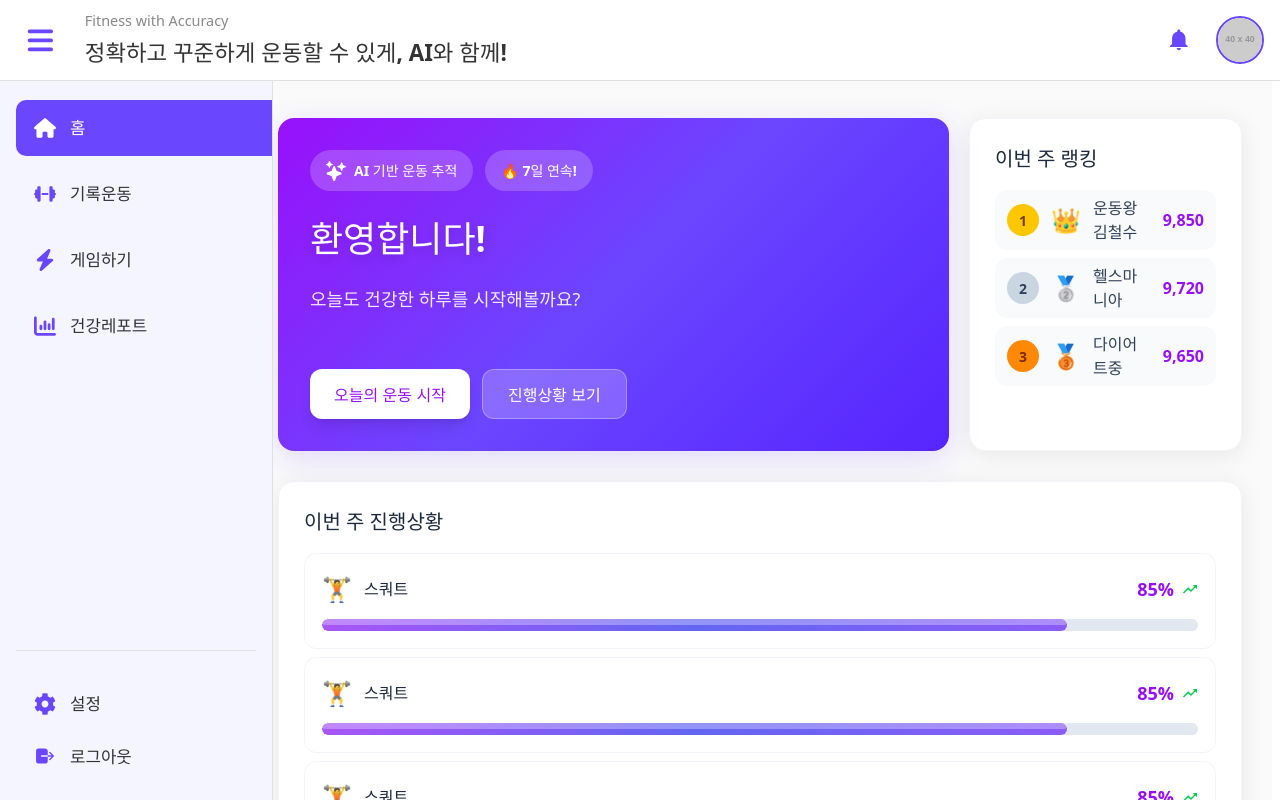
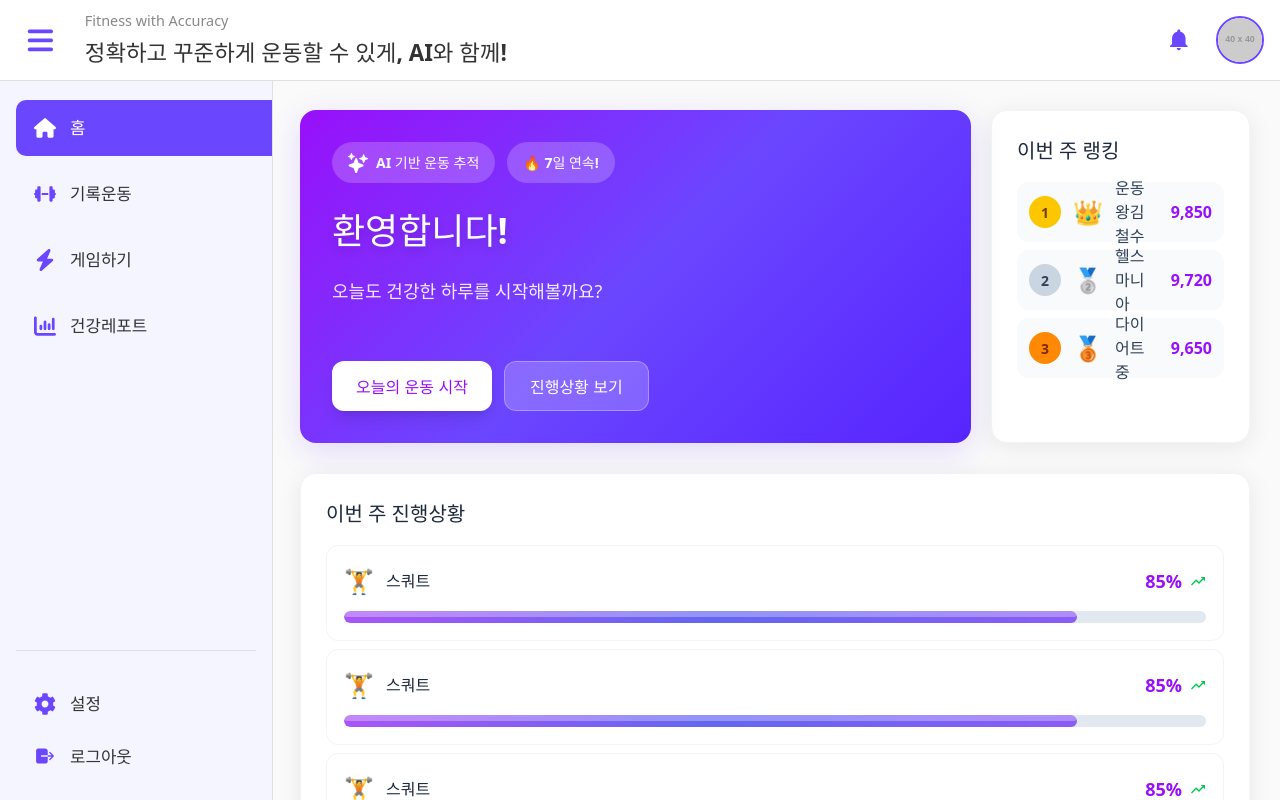
Before and after one commit to AI-Contact/front-end, a React (Vite) app: page / in a window 1280 px wide. Shown: the top 800 px of the page. Built offline with nearby package versions, Linux system fonts and the light colour scheme.

Commit message:
Fix main content padding

```diff
--- a/src/App.css
+++ b/src/App.css
@@ -1,3 +1,7 @@
+body {
+  margin: 0;
+}
+
 .app {
   display: flex;
   flex-direction: column;
@@ -106,14 +110,15 @@
 
 /* 메인 콘텐츠 */
 .main-content {
-  margin-left: 240px;
+  margin-left: 270px;
   margin-top: 80px;
   padding: 30px;
   flex-grow: 1;
   transition: margin-left 0.3s ease;
   min-height: calc(100vh - 80px);
+  justify-content: center;
 }
 
 .main-content.expanded {
-  margin-left: 60px;
+  margin-left: 70px;
 }
--- a/src/NavBar.module.css
+++ b/src/NavBar.module.css
@@ -77,7 +77,6 @@
     flex-shrink: 0;
     width: 22px;
     height: 22px;
-
 }
 
 .navbar.collapsed .navitem {
```
